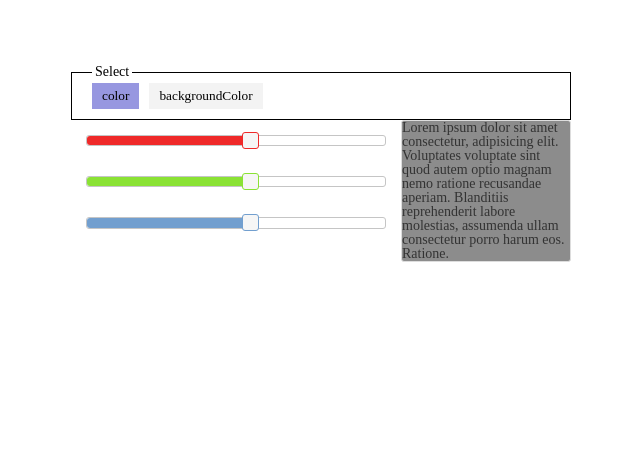
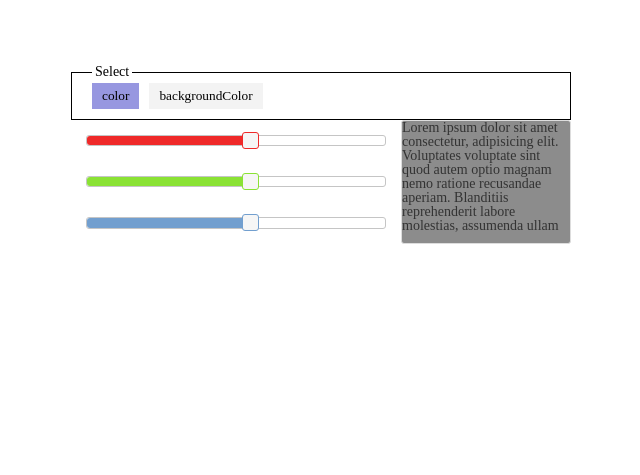
Before and after one commit to vegasLas/CP_slider, a plain HTML site: page index.html in a window 1280 px wide. Shown: the part 128-603 px from the top of the page, without its empty margins (319-959 px from the left). Drawn offline with nearby package versions, Linux system fonts and the light colour scheme; files that its build step writes are made by us from their sources.

Commit message:
delete row)

```diff
--- a/index.html
+++ b/index.html
@@ -31,7 +31,6 @@
             <div id="swatch" class="ui-widget-content ui-corner-all">
                 Lorem ipsum dolor sit amet consectetur, adipisicing elit. Voluptates voluptate sint quod autem optio
                 magnam nemo ratione recusandae aperiam. Blanditiis reprehenderit labore molestias, assumenda ullam
-                consectetur porro harum eos. Ratione.
             </div>
         </div>
     </div>
```
